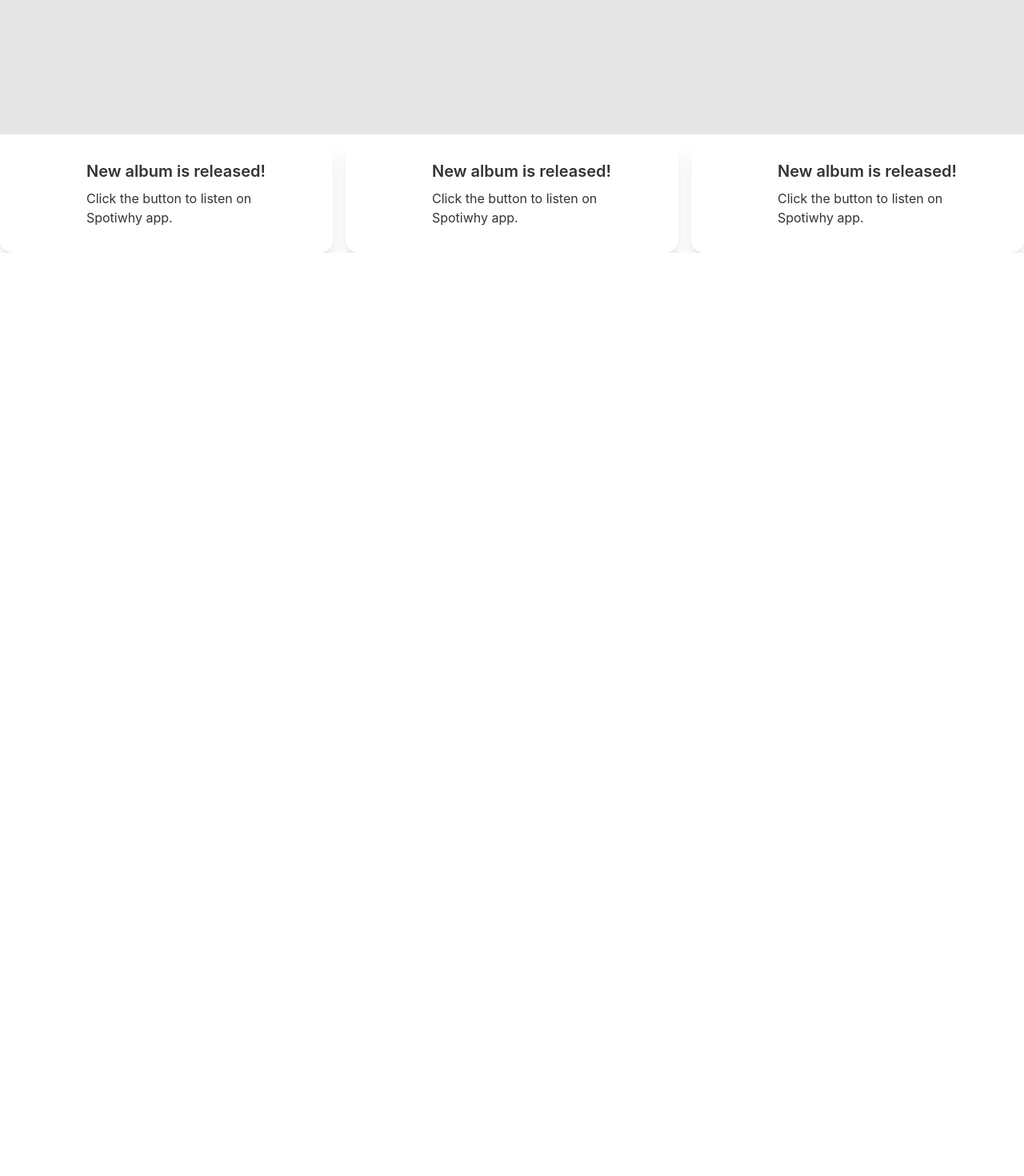
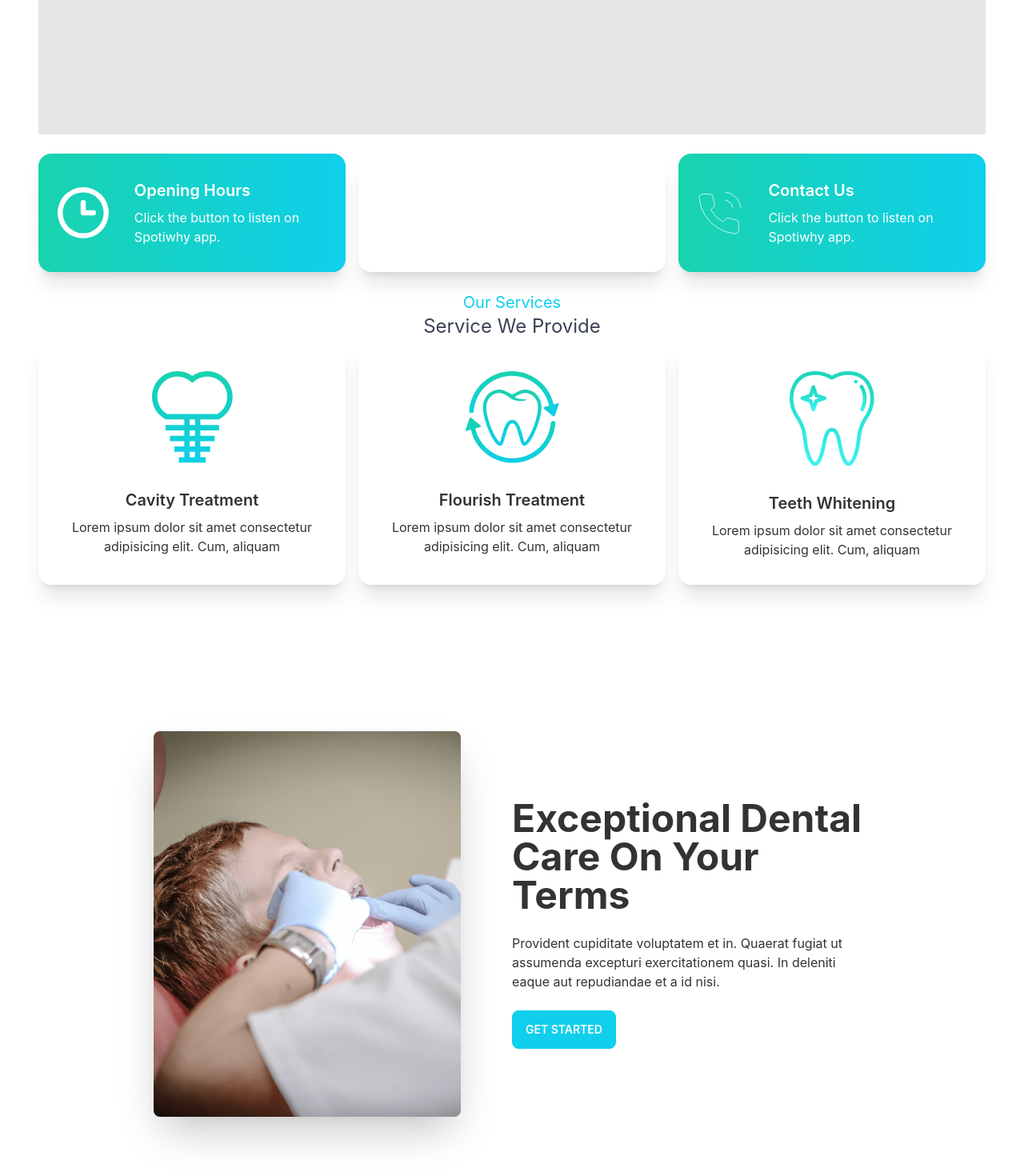
Before and after one commit to Niamul-Hasan/Doctors-portal-client, a React (Create React App) app: page / in a window 1280 px wide. Shown: the part 696-2166 px from the top of the page at 80% size. Before the commit the page ends 1012 px from the top, so only its background shows below. Built offline with nearby package versions, Linux system fonts and the light colour scheme.

Commit message:
home page is under constraction

```diff
--- a/src/Pages/Home/Banner/Banner.js
+++ b/src/Pages/Home/Banner/Banner.js
@@ -2,13 +2,13 @@ import React from 'react';
 import img from '../../../assets/images/chair.png';
 const Banner = () => {
     return (
-        <div class="hero min-h-screen bg-base-200 p-12">
+        <div class="hero min-h-screen bg-base-200">
             <div class="hero-content flex-col lg:flex-row-reverse">
                 <img src={img} className="max-w-sm rounded-lg shadow-2xl" alt="" />
                 <div>
                     <h1 class="text-5xl font-bold">Make Your New Smile!</h1>
                     <p class="py-6">Provident cupiditate voluptatem et in. Quaerat fugiat ut assumenda excepturi exercitationem quasi. In deleniti eaque aut repudiandae et a id nisi.</p>
-                    <button class="btn btn-primary text-white font-bold bg-gradient-to-r from-secondary to-primary ...">Get Started</button>
+                    <button class="btn btn-primary text-white font-bold bg-gradient-to-r from-secondary to-primary">Get Started</button>
                 </div>
             </div>
         </div>
--- a/src/Pages/Home/Home.js
+++ b/src/Pages/Home/Home.js
@@ -1,12 +1,14 @@
 import React from 'react';
 import Banner from './Banner/Banner';
 import Info from './Info';
+import ServiceCart from './Service/ServiceCart';
 
 const Home = () => {
     return (
-        <div>
+        <div className='px-12'>
             <Banner></Banner>
             <Info></Info>
+            <ServiceCart></ServiceCart>
         </div>
     );
 };
--- a/src/Pages/Home/Info.js
+++ b/src/Pages/Home/Info.js
@@ -1,13 +1,15 @@
 import React from 'react';
 import InfoCart from './InfoCart';
 import clock from '../../assets/icons/clock.svg';
+import marker from '../../assets/icons/marker.svg';
+import phone from '../../assets/icons/phone.svg';
 
 const Info = () => {
     return (
-        <div class='grid grid-cols-1 lg:grid-cols-3 gap-4'>
-            <InfoCart img={clock}></InfoCart>
-            <InfoCart img={clock}></InfoCart>
-            <InfoCart img={clock}></InfoCart>
+        <div class='grid grid-cols-1 lg:grid-cols-3 gap-4 py-6 text-white'>
+            <InfoCart bgClass='bg-gradient-to-r from-secondary to-primary' cartTitle='Opening Hours' img={clock}></InfoCart>
+            <InfoCart bgClass='bg-accent' cartTitle='Our Locations' img={marker}></InfoCart>
+            <InfoCart bgClass='bg-gradient-to-r from-secondary to-primary' cartTitle='Contact Us' img={phone}></InfoCart>
         </div>
     );
 };
--- a/src/Pages/Home/InfoCart.js
+++ b/src/Pages/Home/InfoCart.js
@@ -1,14 +1,14 @@
 import React from 'react';
 
-const InfoCart = ({ img }) => {
+const InfoCart = ({ img, cartTitle, bgClass }) => {
     return (
-        <div class="card lg:card-side bg-base-100 shadow-xl bg-accent">
-            <figure>
+        <div class={`card lg:card-side bg-base-100 shadow-xl ${bgClass}`}>
+            <figure class='pl-6'>
                 <img src={img} alt="Album" />
 
             </figure>
             <div class="card-body">
-                <h2 class="card-title">New album is released!</h2>
+                <h2 class="card-title">{cartTitle}</h2>
                 <p>Click the button to listen on Spotiwhy app.</p>
             </div>
         </div>
--- /dev/null
+++ b/src/Pages/Home/Service/ServiceCart.js
@@ -0,0 +1,33 @@
+import React from 'react';
+import pic1 from '../../../assets/images/cavity.png';
+import pic2 from '../../../assets/images/fluoride.png';
+import pic3 from '../../../assets/images/whitening.png';
+import ServiceDetails from './ServiceDetails';
+import ServiceHero from './ServiceHero';
+
+const ServiceCart = () => {
+    const services = [
+
+        { img: pic1, title: 'Cavity Treatment', description: "Lorem ipsum dolor sit amet consectetur adipisicing elit. Cum, aliquam" },
+        { img: pic2, title: 'Flourish Treatment', description: "Lorem ipsum dolor sit amet consectetur adipisicing elit. Cum, aliquam" },
+        { img: pic3, title: 'Teeth Whitening', description: "Lorem ipsum dolor sit amet consectetur adipisicing elit. Cum, aliquam" },
+    ]
+    return (
+        <>
+            <h3 class='text-center text-primary text-xl text-bold'>Our Services</h3>
+            <h1 class='text-center text-accent text-2xl'>Service We Provide</h1>
+
+            <div class='grid grid-cols-1 lg:grid-cols-3 gap-4 pb-6'>
+
+                {
+                    services.map(service => <ServiceDetails
+                        service={service}
+                    ></ServiceDetails>)
+                }
+            </div>
+            <ServiceHero></ServiceHero>
+        </>
+    );
+};
+
+export default ServiceCart;
--- /dev/null
+++ b/src/Pages/Home/Service/ServiceDetails.js
@@ -0,0 +1,21 @@
+import React from 'react';
+
+const ServiceDetails = ({ service }) => {
+    const { img, title, description } = service;
+    return (
+        <>
+            <div class="card lg-w-lg bg-base-100 shadow-xl">
+                <figure class="px-10 pt-10">
+                    <img src={img} alt="Shoes" class="rounded-xl" />
+                </figure>
+                <div class="card-body items-center text-center">
+                    <h2 class="card-title">{title}</h2>
+                    <p>{description}</p>
+
+                </div>
+            </div>
+        </>
+    );
+};
+
+export default ServiceDetails;
--- /dev/null
+++ b/src/Pages/Home/Service/ServiceHero.js
@@ -0,0 +1,19 @@
+import React from 'react';
+import img from '../../../assets/images/treatment.png'
+
+const ServiceHero = () => {
+    return (
+        <div class="hero min-h-screen bg-base-100 px-32">
+            <div class="hero-content flex-col lg:flex-row">
+                <img src={img} class="max-w-sm rounded-lg shadow-2xl" alt="" />
+                <div class='pl-12'>
+                    <h1 class="text-5xl font-bold">Exceptional Dental Care On Your Terms</h1>
+                    <p class="py-6">Provident cupiditate voluptatem et in. Quaerat fugiat ut assumenda excepturi exercitationem quasi. In deleniti eaque aut repudiandae et a id nisi.</p>
+                    <button class="btn btn-primary text-white  text-bold">Get Started</button>
+                </div>
+            </div>
+        </div>
+    );
+};
+
+export default ServiceHero;
```
